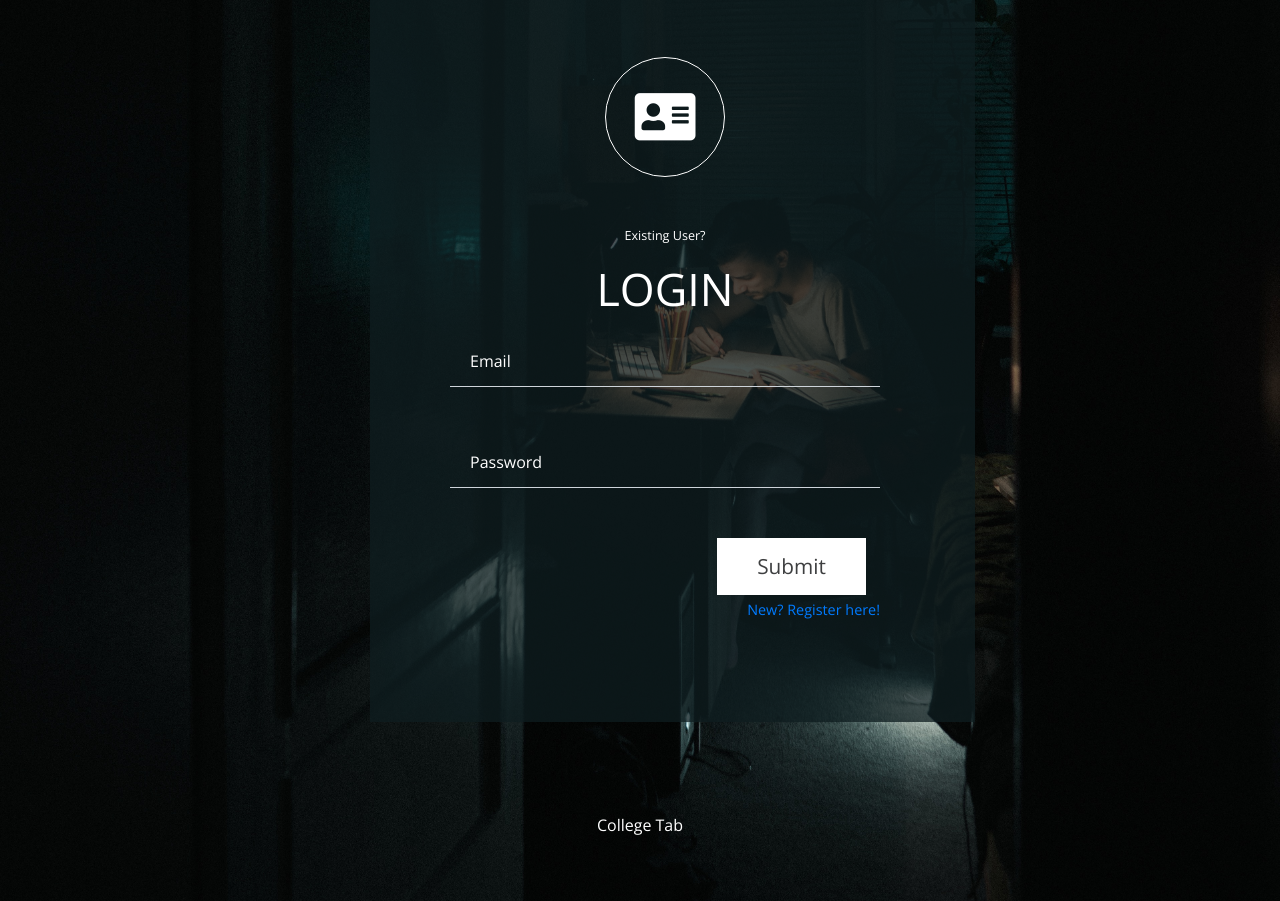
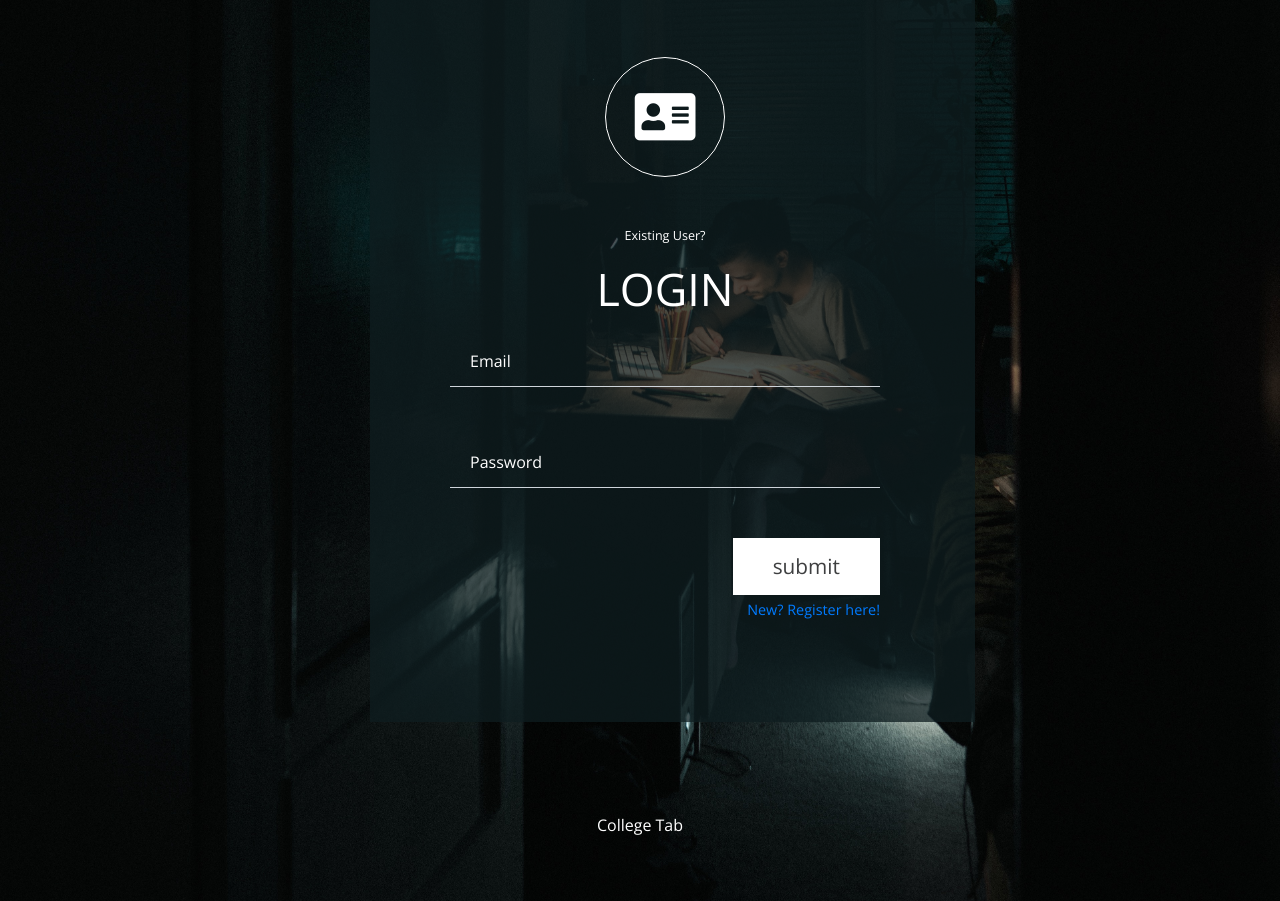
Before and after one commit to manas-16/Minor-Project-2, a Django app: page /s_login/ in a window 1280 px wide; the page is wider, and only the part inside the window is pictured. Shown: the part 314-1215 px from the top of that part. Run offline with Django 3.2, Linux system fonts and the light colour scheme; some libraries are stand-ins or nearby versions.

Commit message:
branch merged

```diff
--- a/ctweb/ctapp/templates/student dashboard.html
+++ b/ctweb/ctapp/templates/student dashboard.html
@@ -112,6 +112,8 @@ https://templatemo.com/tm-534-parallo
                 </div>
 
         </section>
+
+        <!--
           <h1>Example</h1>
           {{student.name}}<br>
           {{student.branch}}<br>
@@ -121,7 +123,7 @@ https://templatemo.com/tm-534-parallo
           <a href="{% url 'student:s_subject_assignment_list' '0103IT181055' 'IT-602' %}">click here</a>
 
           {% endfor %}
-
+-->
         <!-- Page footer -->
         <footer class="row">
           <p class="col-12 text-white text-center tm-copyright-text">
--- a/ctweb/ctapp/templates/student login.html
+++ b/ctweb/ctapp/templates/student login.html
@@ -92,9 +92,7 @@ https://templatemo.com/tm-534-parallo
                       <input type="password" name="password" class="form-control rounded-0 border-top-0 border-right-0 border-left-0" placeholder="Password" required="">
                     </div>
                     <div class="text-right">
-                      <a href="#" type="submit" class="btn btn-primary tm-btn-submit rounded-0">
-                        Submit
-                      </a> &nbsp;&nbsp;
+                      <input type="submit" value = "submit" class="btn btn-primary tm-btn-submit rounded-0">
                     </div>
                   </form>
                     <div class="text-right">
```
Also changed, not shown: ctweb/ctapp/templates/student_dashboard_subject_assignments.html (+6 -4 lines), ctweb/db.sqlite3.
